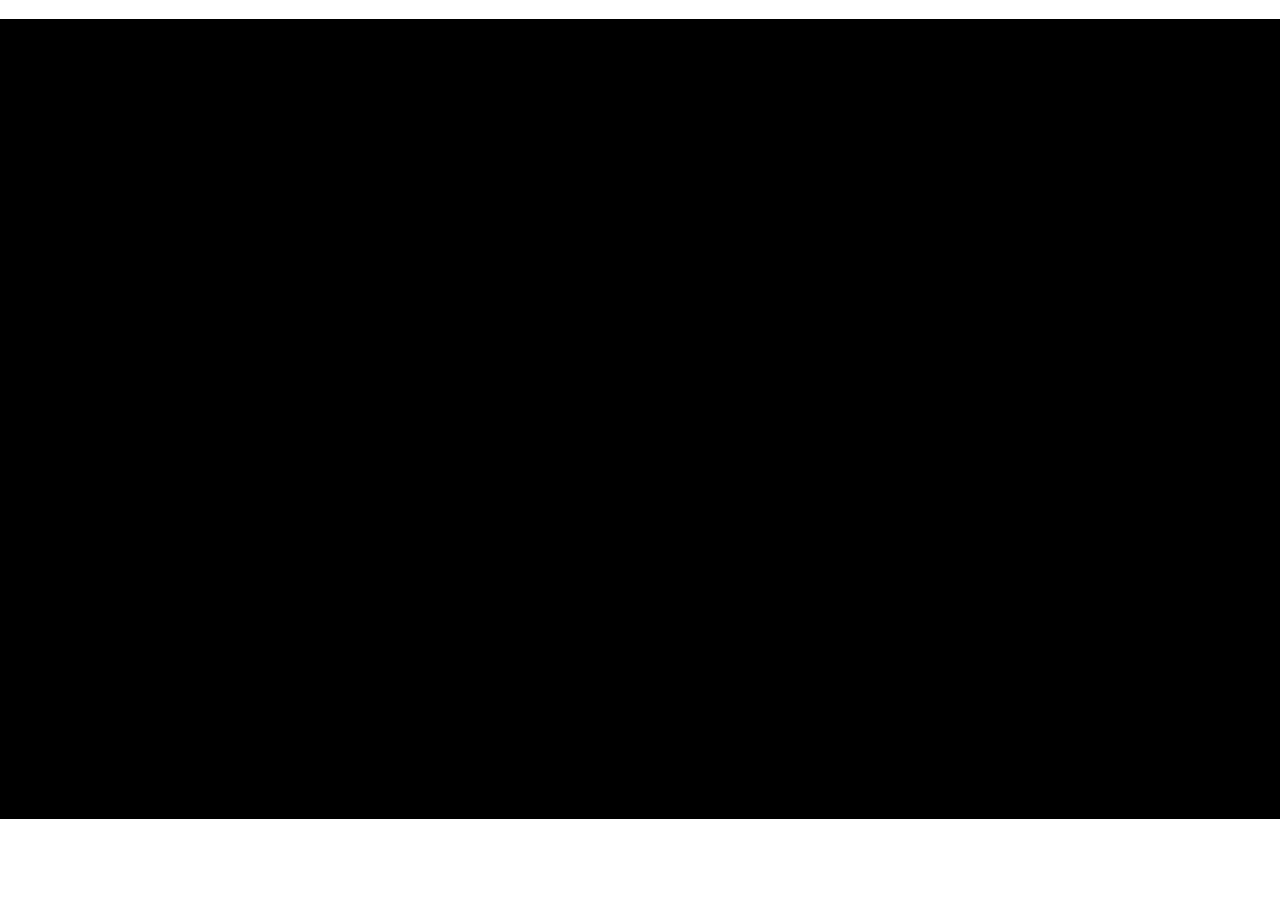
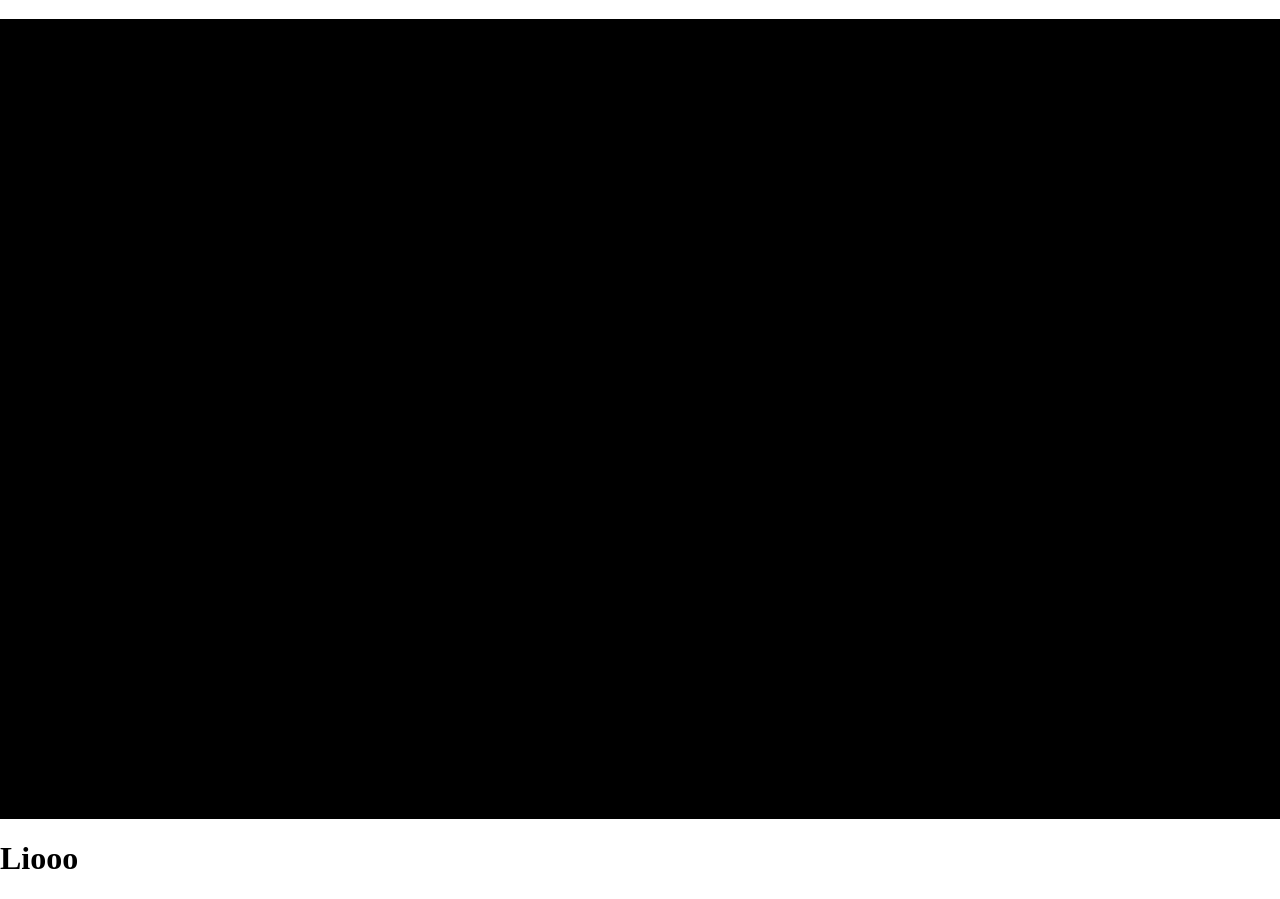
Before and after one commit to danielm-qva/test-n8n, a plain HTML site: page index.html in a window 1280 px wide. Shown: the part 61-960 px from the top of the page. Before the commit the page ends 880 px from the top, so only its background shows below. Drawn offline with nearby package versions, Linux system fonts and the light colour scheme.

Commit message:
[test] n8n

```diff
--- a/index.html
+++ b/index.html
@@ -58,5 +58,6 @@
     renderer.setSize(window.innerWidth, window.innerHeight);
   });
 </script>
+<h1>Liooo</h1>
 </body>
 </html>
```
